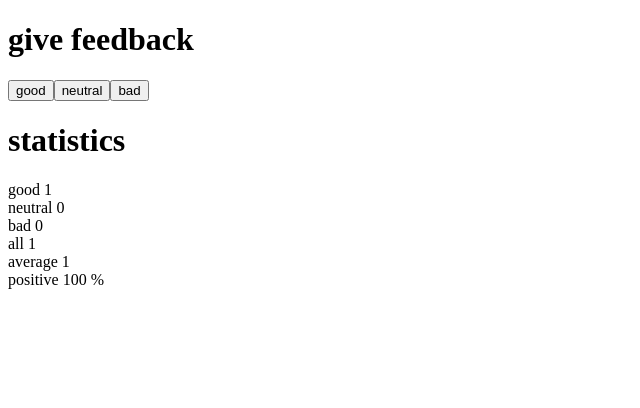
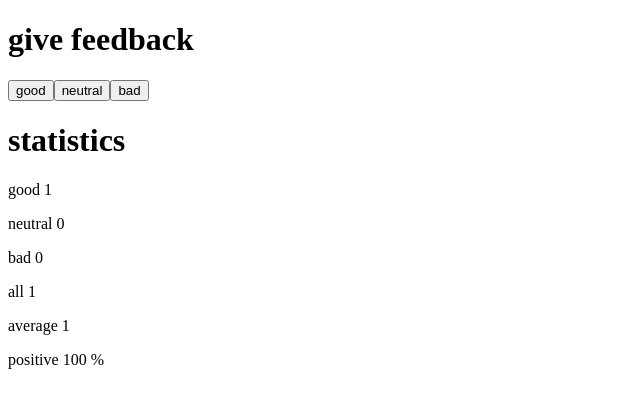
Before and after one commit to nila-4-96/fullstack-palautukset, a React (Vite) app in the folder osa1/unicafe/: page / in a window 1280 px wide. Both pictures are taken after a click on the button "good". Shown: the top 408 px of the page, without its empty margins (0-640 px from the left). Built offline with nearby package versions, Linux system fonts and the light colour scheme.

Commit message:
Tehtävä 1.10

```diff
--- a/osa1/unicafe/src/App.jsx
+++ b/osa1/unicafe/src/App.jsx
@@ -12,12 +12,25 @@ const Statistics = (props) => {
 
   return (
     <div>
-      <p>good {props.x} <br/>
-      neutral {props.y} <br/>
-      bad {props.z} <br/>
-      all {props.x + props.y + props.z} <br/>
-      average {(props.x * 1 + props.z * -1) / (props.x + props.y + props.z)} <br/>
-      positive {props.x * 100 / (props.x + props.y + props.z) + ' %'}</p>
+      <StatisticsLine text="good" value={props.x} />
+      <StatisticsLine text="neutral" value={props.y} />
+      <StatisticsLine text="bad" value={props.z} />
+      <StatisticsLine text="all" value={props.x + props.y + props.z} />
+      <StatisticsLine text="average" value={(props.x * 1 + props.z * -1) / (props.x + props.y + props.z)} />
+      <StatisticsLine text="positive" value={props.x * 100 / (props.x + props.y + props.z) + ' %'} />
+    </div>
+  )
+}
+
+const Button = ({ onClick, text }) => <button onClick={onClick}>{text}</button>
+
+const StatisticsLine = (props) => {
+  console.log(props)
+  return (
+    <div>
+      <p>
+        {props.text} {props.value}
+      </p>
     </div>
   )
 }
@@ -31,24 +44,9 @@ const App = () => {
   return (
     <div>
     <h1>give feedback</h1>
-    <button onClick={() => {
-      setGood(good + 1)
-      console.log('good')
-    }}>
-      good
-    </button>
-    <button onClick={() => {
-      setNeutral(neutral + 1)
-      console.log('neutral')
-    }}>
-      neutral
-    </button>
-    <button onClick={() => {
-      setBad(bad + 1)
-      console.log('bad')
-    }}>
-      bad
-    </button>
+    <Button onClick={() => setGood(good + 1)} text="good" />
+    <Button onClick={() => setNeutral(neutral + 1)} text="neutral" />
+    <Button onClick={() => setBad(bad + 1)} text="bad" />
 
     <h1>statistics</h1>
     <Statistics x={good} y={neutral} z={bad} />
```
